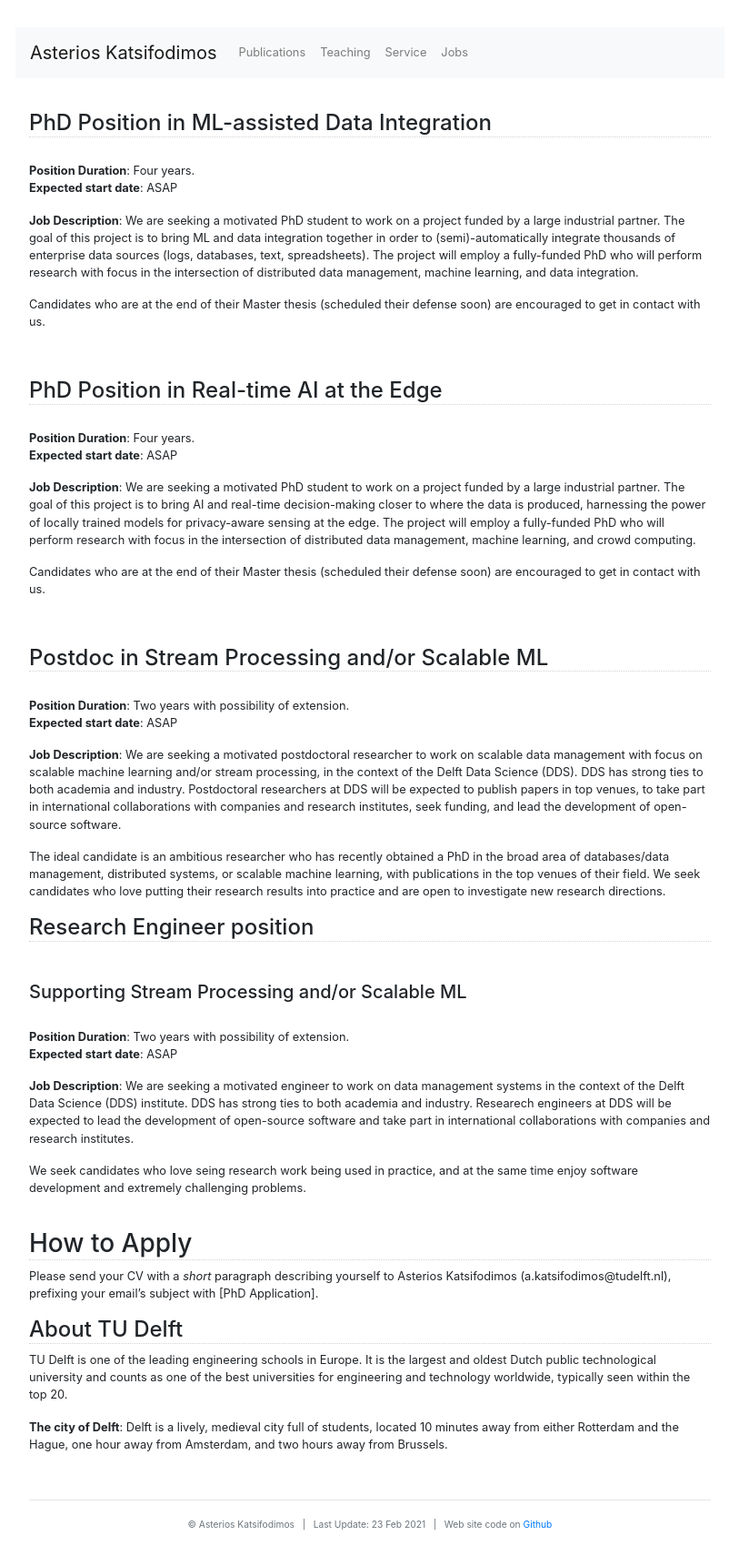
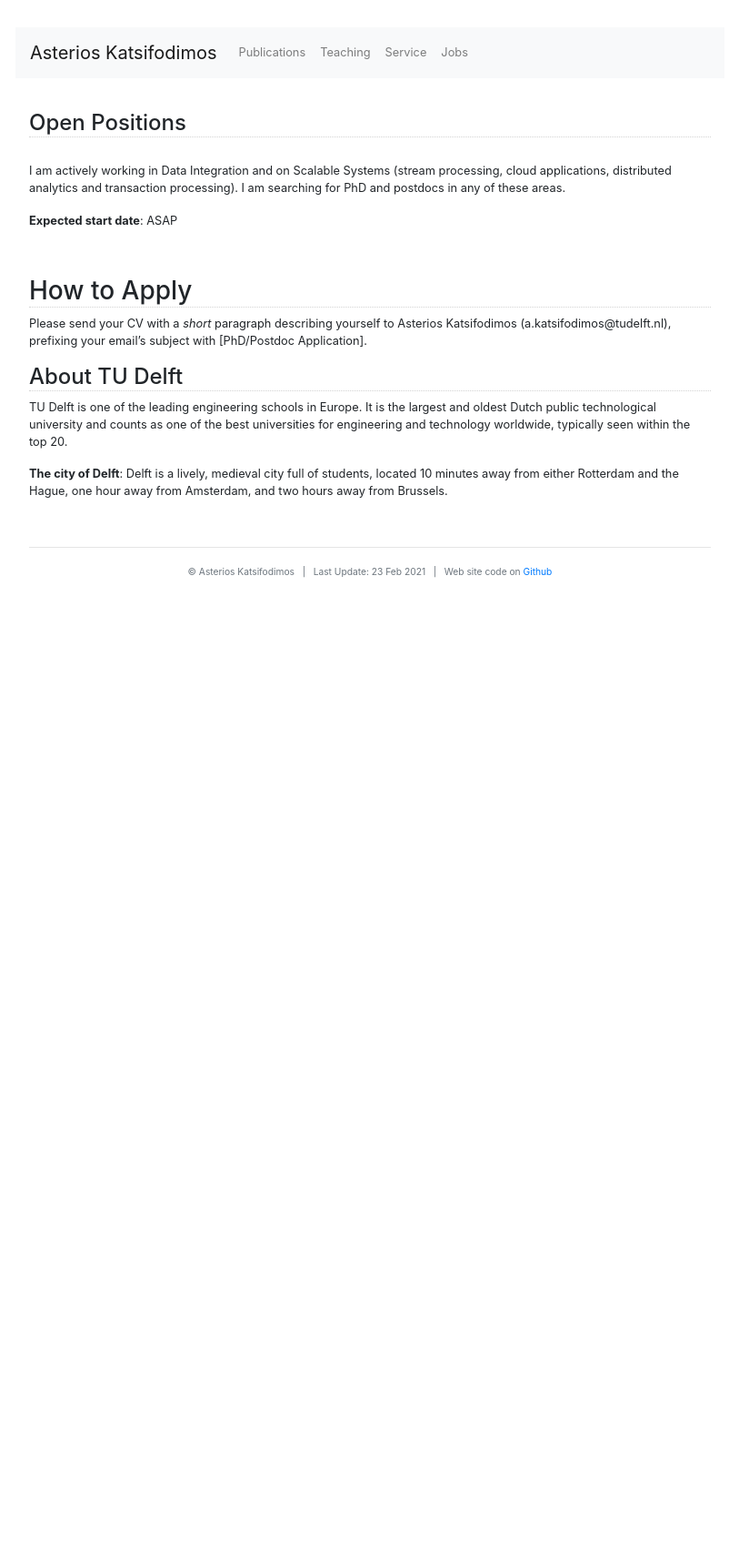
Before and after one commit to omoultosEthTuDelft/web, a Jekyll site: the page built from jobs/index.md, in a window 1280 px wide. Shown: the whole page at 91% size, without its empty margins (233-1046 px from the left). Built offline with Jekyll 4.4.1, drawn with Linux system fonts in a browser that asks for light colours; nearby versions of some CDN libraries; after the commit the page ends 900 px from its top, so only the background shows below that.

Commit message:
Valentine paper

```diff
--- a/jobs/index.md
+++ b/jobs/index.md
@@ -5,64 +5,17 @@ title: "Open Positions | Asterios Katsifodimos"
 
 <br/>
 
-#### PhD Position in ML-assisted Data Integration
+#### Open Positions
 
 <br/>
-**Position Duration**: Four years.
-<br/>
+I am actively working in Data Integration and on Scalable Systems (stream processing, cloud applications, distributed analytics and transaction processing). I am searching for PhD and postdocs in any of these areas.
+
 **Expected start date**: ASAP
-
-**Job Description**:
-We are seeking a motivated PhD student to work on a project funded by a large industrial partner. The goal of this project is to bring ML and data integration together in order to (semi)-automatically integrate thousands of enterprise data sources (logs, databases, text, spreadsheets). The project will employ a fully-funded PhD who will perform research with focus in the intersection of distributed data management, machine learning, and data integration.
-
-Candidates who are at the end of their Master thesis (scheduled their defense soon) are encouraged to get in contact with us.
 
 <br/>
 
-#### PhD Position in Real-time AI at the Edge
-
-<br/>
-**Position Duration**: Four years.
-<br/>
-**Expected start date**: ASAP
-
-**Job Description**:
-We are seeking a motivated PhD student to work on a project funded by a large industrial partner. The goal of this project is to bring AI and real-time decision-making closer to where the data is produced, harnessing the power of locally trained models for privacy-aware sensing at the edge. The project will employ a fully-funded PhD who will perform research with focus in the intersection of distributed data management, machine learning, and crowd computing.
-
-Candidates who are at the end of their Master thesis (scheduled their defense soon) are encouraged to get in contact with us.
-
-<br/>
-
-#### Postdoc in Stream Processing and/or Scalable ML
-<br/>
-**Position Duration**: Two years with possibility of extension.
-<br/>
-**Expected start date**: ASAP
-
-**Job Description**:
-We are seeking a motivated postdoctoral researcher to work on scalable data management with focus on scalable machine learning and/or stream processing, in the context of the Delft Data Science (DDS). DDS has strong ties to both academia and industry. Postdoctoral researchers at DDS will be expected to publish papers in top venues, to take part in international collaborations with companies and research institutes, seek funding, and lead the development of open-source software.
-
-The ideal candidate is an ambitious researcher who has recently obtained a PhD in the broad area of databases/data management, distributed systems, or scalable machine learning, with publications in the top venues of their field. We seek candidates who love putting their research results into practice and are open to investigate new research directions.
-
-
-
-#### Research Engineer position
-<br/>
-##### Supporting Stream Processing and/or Scalable ML
-<br/>
-**Position Duration**: Two years with possibility of extension.
-<br/>
-**Expected start date**: ASAP
-
-**Job Description**:
-We are seeking a motivated engineer to work on data management systems in the context of the Delft Data Science (DDS) institute. DDS has strong ties to both academia and industry. Researech engineers at DDS will be expected to lead the development of open-source software and take part in international collaborations with companies and research institutes.
-
-We seek candidates who love seing research work being used in practice, and at the same time enjoy software development and extremely challenging problems.
-<br/><br/>
-
-
 ### How to Apply
-Please send your CV with a *short* paragraph describing yourself to Asterios Katsifodimos (a.katsifodimos@tudelft.nl), prefixing your email’s subject with [PhD Application].
+Please send your CV with a *short* paragraph describing yourself to Asterios Katsifodimos (a.katsifodimos@tudelft.nl), prefixing your email’s subject with [PhD/Postdoc Application].
 
 #### About TU Delft
 TU Delft is one of the leading engineering schools in Europe. It is the largest and oldest Dutch public technological university and counts as one of the best universities for engineering and technology worldwide, typically seen within the top 20.
```
Also changed, not shown: index.md (+9 -18 lines), publications/index.md (+5 -3 lines), service/index.md (+5 -5 lines), 2 other files.
